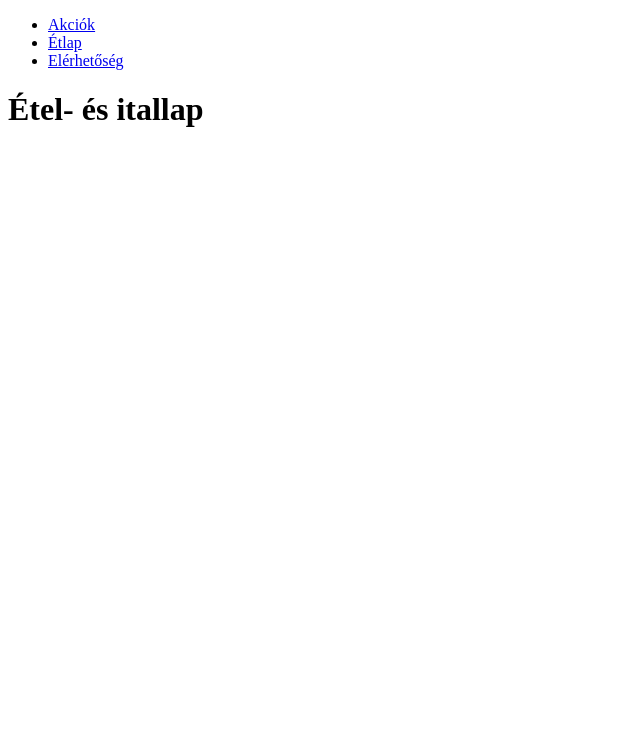
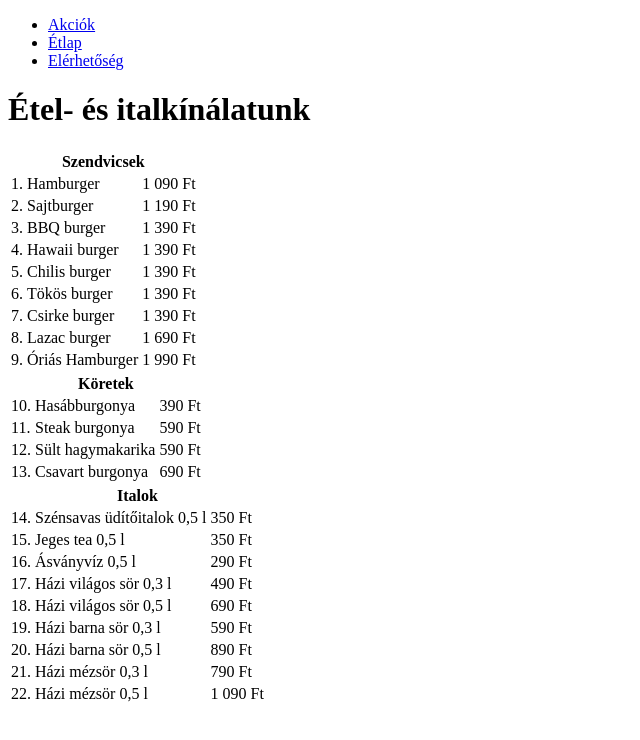
Before and after one commit to Gombosjim/Gombosjim.github.io, a plain HTML site: page menu.html in a window 1280 px wide. Shown: the whole page, without its empty margins (0-640 px from the left). Drawn offline with Linux system fonts and the light colour scheme.

Commit message:
Menü változtatás: kibővítés

```diff
--- a/menu.html
+++ b/menu.html
@@ -11,6 +11,100 @@
         <li> <a href="menu.html">Étlap</a></li>
         <li> <a href="about.html">Elérhetőség</a></li>
     </ul>
-    <h1>Étel- és itallap</h1>
+    <h1>Étel- és italkínálatunk</h1>
+
+    <table>
+        <thead>
+            <th colspan="3">
+                Szendvicsek
+            </th>
+        </thead>
+        <tbody>
+            <tr>
+                <td>1.</td><td>Hamburger</td><td>1 090 Ft</td>
+            </tr>
+            <tr>
+                <td>2.</td><td>Sajtburger</td><td>1 190 Ft</td>
+            </tr>
+            <tr>
+                <td>3.</td><td>BBQ burger</td><td>1 390 Ft</td>
+            </tr>
+            <tr>
+                <td>4.</td><td>Hawaii burger</td><td>1 390 Ft</td>
+            </tr>
+            <tr>
+                <td>5.</td><td>Chilis burger</td><td>1 390 Ft</td>
+            </tr>
+            <tr>
+                <td>6.</td><td>Tökös burger</td><td>1 390 Ft</td>
+            </tr>
+            <tr>
+                <td>7.</td><td>Csirke burger</td><td>1 390 Ft</td>
+            </tr>
+            <tr>
+                <td>8.</td><td>Lazac burger</td><td>1 690 Ft</td>
+            </tr>
+            <tr>
+                <td>9.</td><td>Óriás Hamburger</td><td>1 990 Ft</td>
+            </tr>
+        </tbody>
+    </table>
+    <table>
+        <thead>
+            <th colspan="3">
+                Köretek
+            </th>
+        </thead>
+        <tbody>
+            <tr>
+                <td>10.</td><td>Hasábburgonya</td><td>390 Ft</td>
+            </tr>
+            <tr>
+                <td>11.</td><td>Steak burgonya</td><td>590 Ft</td>
+            </tr>
+            <tr>
+                <td>12.</td><td>Sült hagymakarika</td><td>590 Ft</td>
+            </tr>
+            <tr>
+                <td>13.</td><td>Csavart burgonya</td><td>690 Ft</td>
+            </tr>
+        </tbody>
+    </table>
+    <table>
+        <thead>
+            <th colspan="3">
+                Italok
+            </th>
+        </thead>
+        <tbody>
+            <tr>
+                <td>14.</td><td>Szénsavas üdítőitalok 0,5 l</td><td>350 Ft</td>
+            </tr>
+            <tr>
+                <td>15.</td><td>Jeges tea 0,5 l</td><td>350 Ft</td>
+            </tr>
+            <tr>
+                <td>16.</td><td>Ásványvíz 0,5 l</td><td>290 Ft</td>
+            </tr>
+            <tr>
+                <td>17.</td><td>Házi világos sör 0,3 l</td><td>490 Ft</td>
+            </tr>
+            <tr>
+                <td>18.</td><td>Házi világos sör 0,5 l</td><td>690 Ft</td>
+            </tr>
+            <tr>
+                <td>19.</td><td>Házi barna sör 0,3 l</td><td>590 Ft</td>
+            </tr>
+            <tr>
+                <td>20.</td><td>Házi barna sör 0,5 l</td><td>890 Ft</td>
+            </tr>
+            <tr>
+                <td>21.</td><td>Házi mézsör 0,3 l</td><td>790 Ft</td>
+            </tr>
+            <tr>
+                <td>22.</td><td>Házi mézsör 0,5 l</td><td>1 090 Ft</td>
+            </tr>
+        </tbody>
+    </table>
 </body>
 </html>
```
